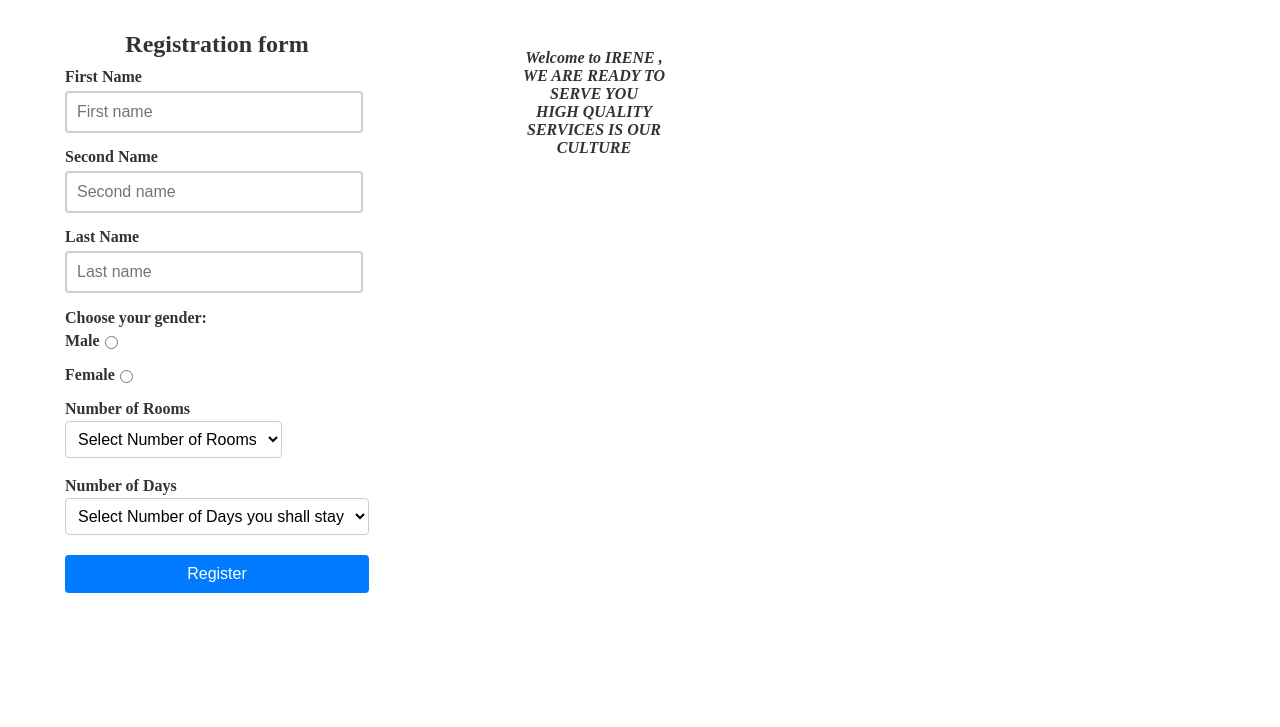
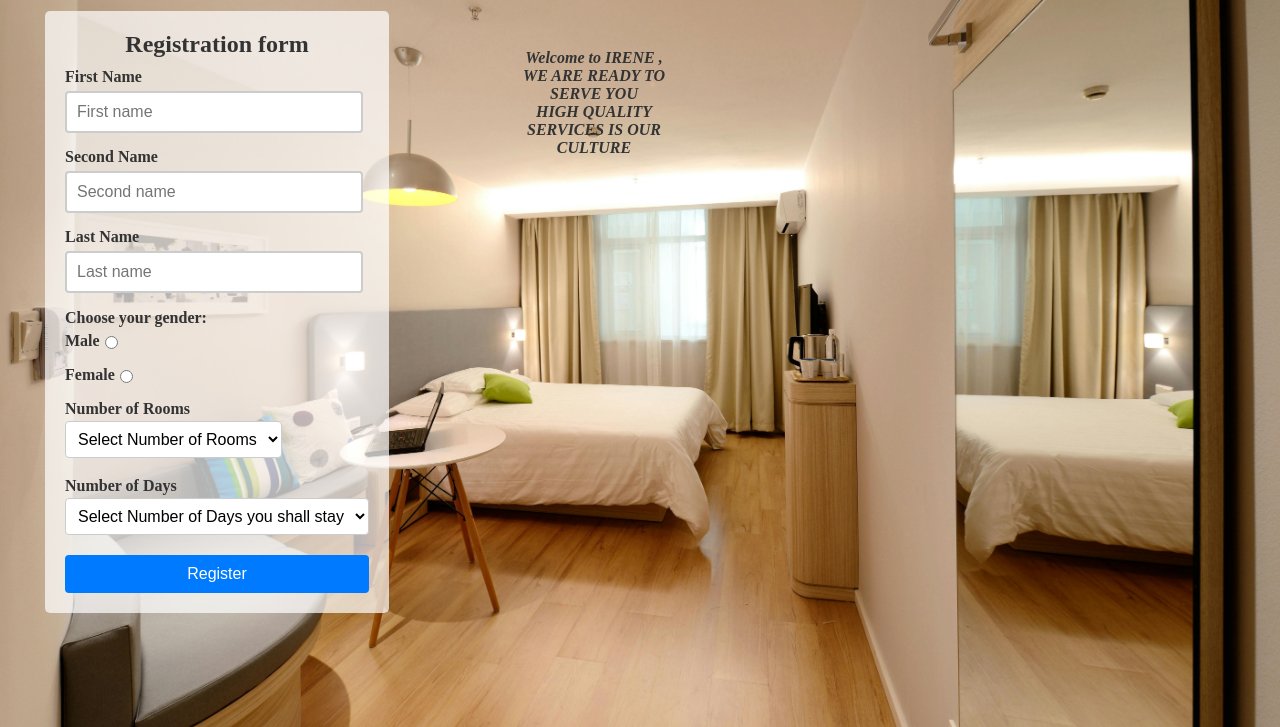
Before and after one commit to irenejozee/irenewebsite, a plain HTML site: page index.html in a window 1280 px wide. Shown: the part 73-800 px from the top of the page. Drawn offline with Linux system fonts and the light colour scheme.

Commit message:
Update logde.css

```diff
--- a/logde.css
+++ b/logde.css
@@ -1,5 +1,5 @@
 body{
-    background: url(Images/hotel-3.jpg);
+    background: url(hotel-3.jpg);
     margin: 0;
     background-position: 100%;
     background-repeat: no-repeat;
```
